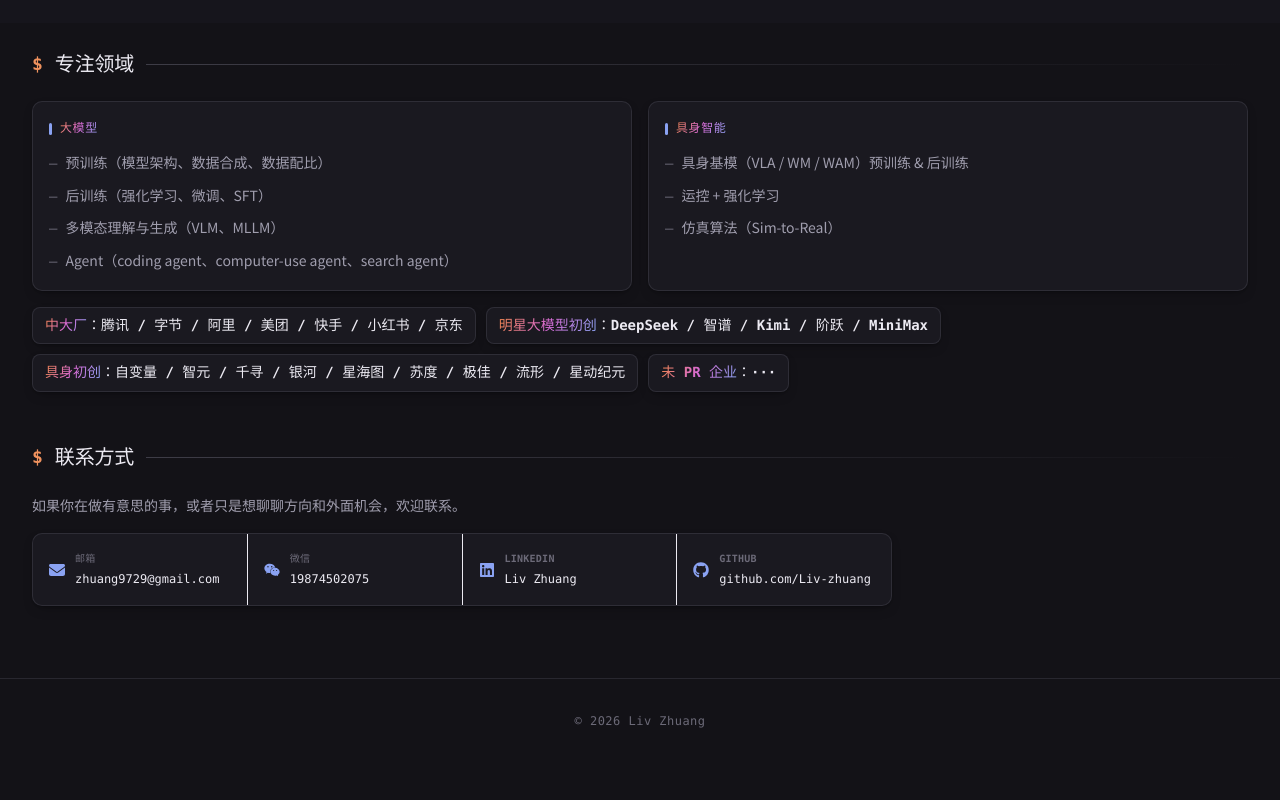
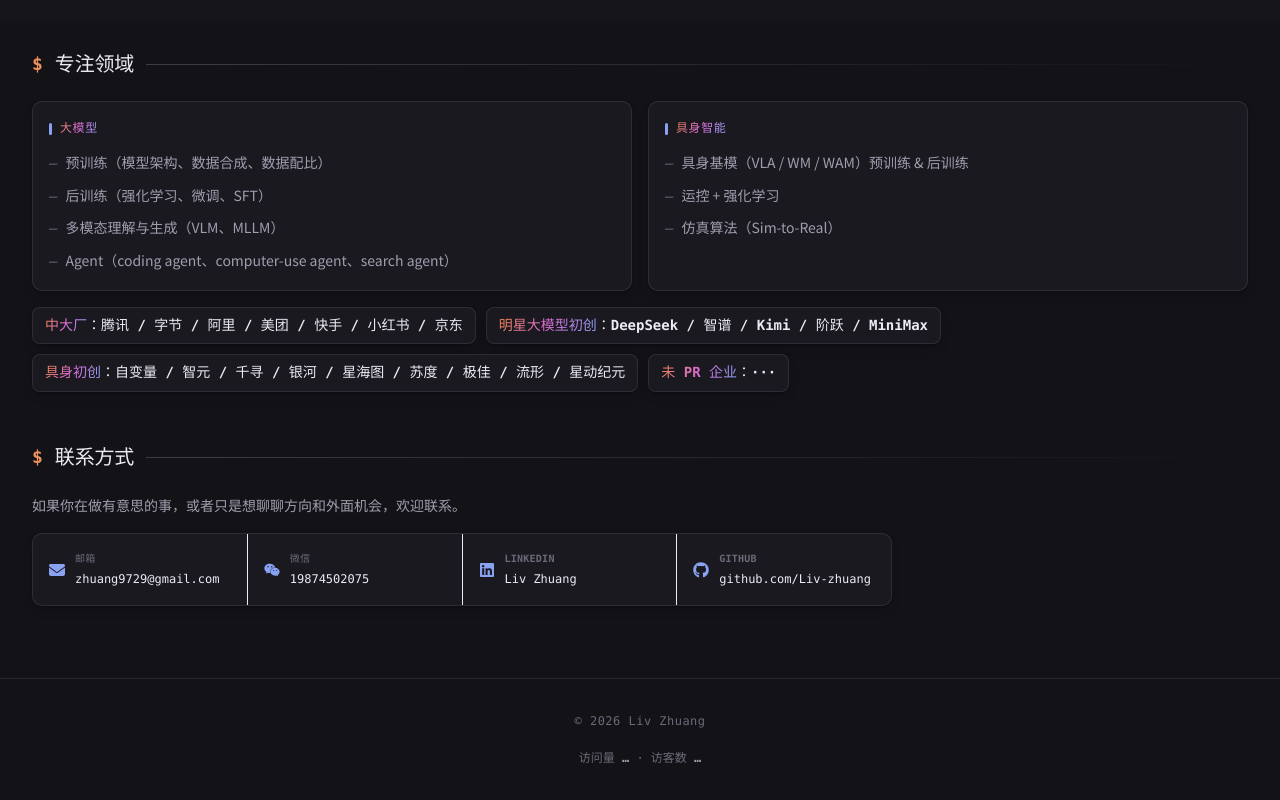
Before and after one commit to Liv-zhuang/Liv-zhuang.github.io, a React (Vite) app: page / in a window 1280 px wide. Shown: the part 550-1350 px from the top of the page. Before the commit the page ends 1314 px from the top, so only its background shows below. Built offline with nearby package versions, Linux system fonts and the light colour scheme.

Commit message:
Add busuanzi visitor counter to footer

```diff
--- a/src/components/Footer.jsx
+++ b/src/components/Footer.jsx
@@ -1,8 +1,18 @@
+import { useEffect } from 'react'
 import { Box, Container, Text, VStack } from '@chakra-ui/react'
 import { useTranslation } from 'react-i18next'
 
 export default function Footer() {
   const { t } = useTranslation()
+
+  useEffect(() => {
+    if (document.getElementById('busuanzi-script')) return
+    const s = document.createElement('script')
+    s.id = 'busuanzi-script'
+    s.src = 'https://busuanzi.ibruce.info/busuanzi/2.3/busuanzi.pure.mini.js'
+    s.async = true
+    document.head.appendChild(s)
+  }, [])
 
   return (
     <Box as="footer" w="full" py={[6, 8]} mt={[8, 12]} borderTop="1px solid" borderColor="var(--border-color)">
@@ -11,6 +21,17 @@
           <Text fontFamily="mono" fontSize={['2xs', 'xs']} letterSpacing="0.04em" color="textMuted">
             {t('footer.text')} {new Date().getFullYear()} {t('hero.name')}
           </Text>
+          <Text fontFamily="mono" fontSize={['2xs', 'xs']} color="textMuted">
+            {t('footer.visits')}{' '}
+            <Text as="span" color="textSecondary" fontWeight="600">
+              <span id="busuanzi_value_site_pv">…</span>
+            </Text>
+            {' · '}
+            {t('footer.visitors')}{' '}
+            <Text as="span" color="textSecondary" fontWeight="600">
+              <span id="busuanzi_value_site_uv">…</span>
+            </Text>
+          </Text>
         </VStack>
       </Container>
     </Box>
--- a/src/i18n.js
+++ b/src/i18n.js
@@ -90,6 +90,8 @@
       },
       footer: {
         text: '©',
+        visits: '访问量',
+        visitors: '访客数',
       },
     },
   },
@@ -181,6 +183,8 @@
       },
       footer: {
         text: '©',
+        visits: 'Page views',
+        visitors: 'Visitors',
       },
     },
   },
```
